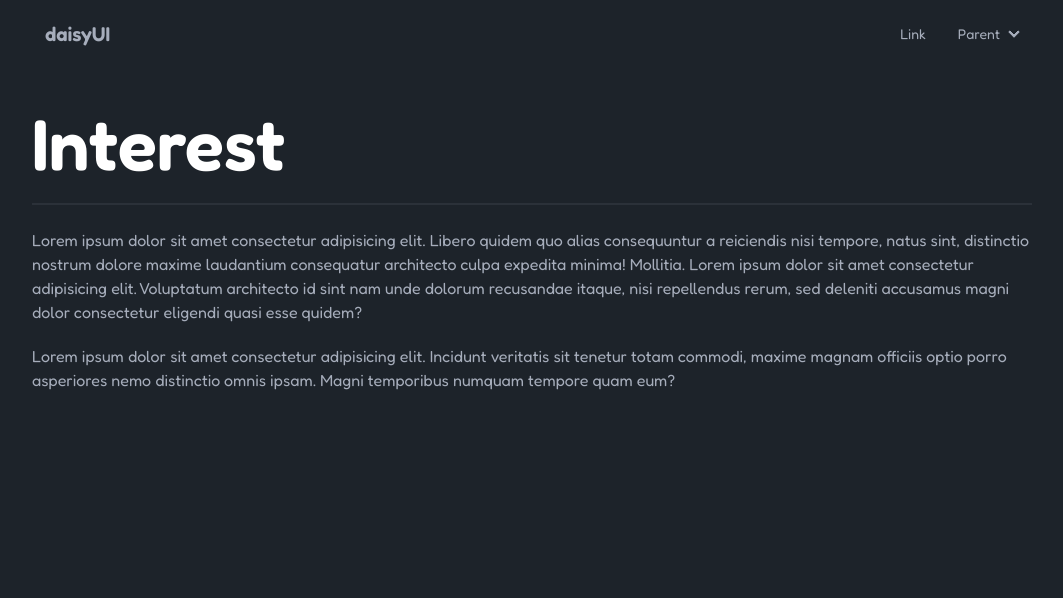
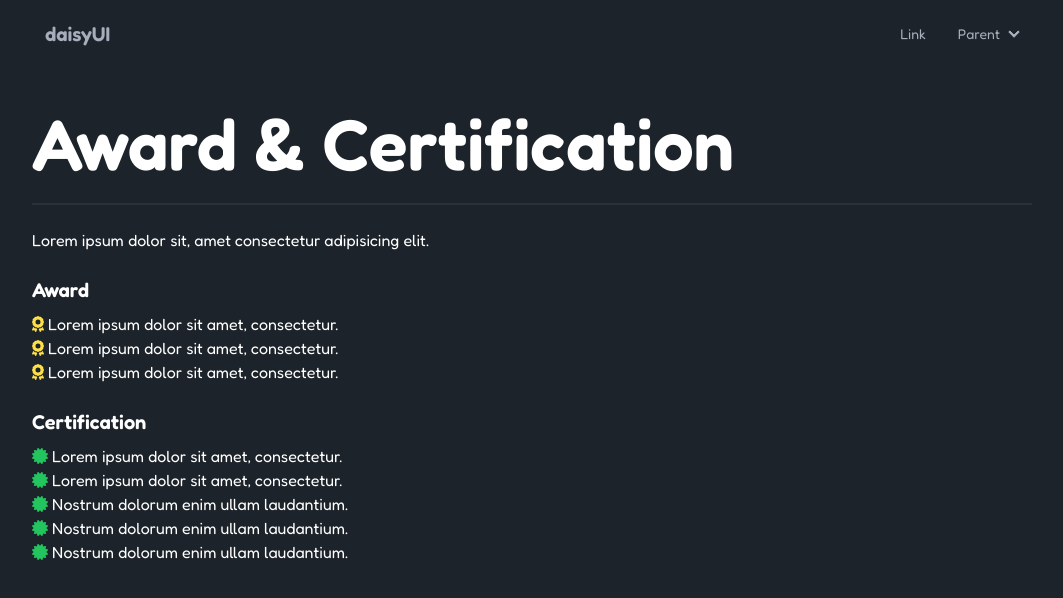
Before and after one commit to mariotbg11/Assignment-5-Online-Portfolio, a React (Vite) app: page / in a window 1280 px wide. Shown: the top 598 px of the page, without its empty margins (108-1171 px from the left). Built offline with nearby package versions, Linux system fonts and the light colour scheme.

Commit message:
feat: create award & certification page

```diff
--- a/src/App.jsx
+++ b/src/App.jsx
@@ -1,6 +1,7 @@
 import Hero from "./components/Hero";
 import Navbar from "./components/Navbar";
 import AboutMe from "./pages/AboutMe";
+import AwardCertification from "./pages/AwardCertification";
 import Experience from "./pages/Experience";
 import Interest from "./pages/Interest";
 import Skills from "./pages/Skills";
@@ -13,7 +14,8 @@ function App() {
       {/* <AboutMe /> */}
       {/* <Experience /> */}
       {/* <Skills /> */}
-      <Interest />
+      {/* <Interest /> */}
+      <AwardCertification />
     </>
   );
 }
--- /dev/null
+++ b/src/pages/AwardCertification.jsx
@@ -0,0 +1,93 @@
+import { FontAwesomeIcon } from "@fortawesome/react-fontawesome";
+import { faAward, faCertificate } from "@fortawesome/free-solid-svg-icons";
+
+function AwardCertification() {
+  return (
+    <div className="py-10 px-3">
+      <h1 className="text-3xl md:text-5xl lg:text-7xl font-semibold text-white">
+        Award & Certification
+      </h1>
+      <div className="divider"></div>
+      <div className="">
+        <p className="text-white">
+          Lorem ipsum dolor sit, amet consectetur adipisicing elit.{" "}
+        </p>
+        <div className="mt-6">
+          <h2 className="font-semibold text-xl text-white">Award</h2>
+          <ul className="text-white mt-2">
+            <li>
+              <FontAwesomeIcon icon={faAward} className="text-yellow-300" />{" "}
+              <span className="hover:text-blue-500 hover:underline cursor-pointer">
+                Lorem ipsum dolor sit amet, consectetur.
+              </span>
+            </li>
+            <li>
+              <FontAwesomeIcon icon={faAward} className="text-yellow-300" />{" "}
+              <span className="hover:text-blue-500 hover:underline cursor-pointer">
+                Lorem ipsum dolor sit amet, consectetur.
+              </span>
+            </li>
+            <li>
+              <FontAwesomeIcon icon={faAward} className="text-yellow-300" />{" "}
+              <span className="hover:text-blue-500 hover:underline cursor-pointer">
+                Lorem ipsum dolor sit amet, consectetur.
+              </span>
+            </li>
+          </ul>
+        </div>
+        <div className="mt-6">
+          <h2 className="font-semibold text-xl text-white">Certification</h2>
+          <ul className="text-white mt-2">
+            <li>
+              <FontAwesomeIcon
+                icon={faCertificate}
+                className="text-green-500"
+              />{" "}
+              <span className="hover:text-blue-500 hover:underline cursor-pointer">
+                Lorem ipsum dolor sit amet, consectetur.
+              </span>
+            </li>
+            <li>
+              <FontAwesomeIcon
+                icon={faCertificate}
+                className="text-green-500"
+              />{" "}
+              <span className="hover:text-blue-500 hover:underline cursor-pointer">
+                Lorem ipsum dolor sit amet, consectetur.
+              </span>
+            </li>
+            <li>
+              <FontAwesomeIcon
+                icon={faCertificate}
+                className="text-green-500"
+              />{" "}
+              <span className="hover:text-blue-500 hover:underline cursor-pointer">
+                Nostrum dolorum enim ullam laudantium.
+              </span>
+            </li>
+            <li>
+              <FontAwesomeIcon
+                icon={faCertificate}
+                className="text-green-500"
+              />{" "}
+              <span className="hover:text-blue-500 hover:underline cursor-pointer">
+                Nostrum dolorum enim ullam laudantium.
+              </span>
+            </li>
+            <li>
+              <FontAwesomeIcon
+                icon={faCertificate}
+                className="text-green-500"
+              />{" "}
+              <span className="hover:text-blue-500 hover:underline cursor-pointer">
+                Nostrum dolorum enim ullam laudantium.
+              </span>
+            </li>
+          </ul>
+        </div>
+      </div>
+    </div>
+  );
+}
+
+export default AwardCertification;
--- a/src/pages/Skills.jsx
+++ b/src/pages/Skills.jsx
@@ -18,7 +18,9 @@ function Skills() {
       </h1>
       <div className="divider"></div>
       <div className="">
-        <p>Lorem ipsum dolor, sit amet consectetur adipisicing elit.</p>
+        <p className="text-white">
+          Lorem ipsum dolor, sit amet consectetur adipisicing elit.
+        </p>
         <div className="flex flex-wrap lg:w-1/2 sm:mx-auto sm:mb-2 -mx-2 p-4">
           <div className="p-2 sm:w-1/2 w-full">
             <div className="flex p-4 h-full items-center gap-3">
```
